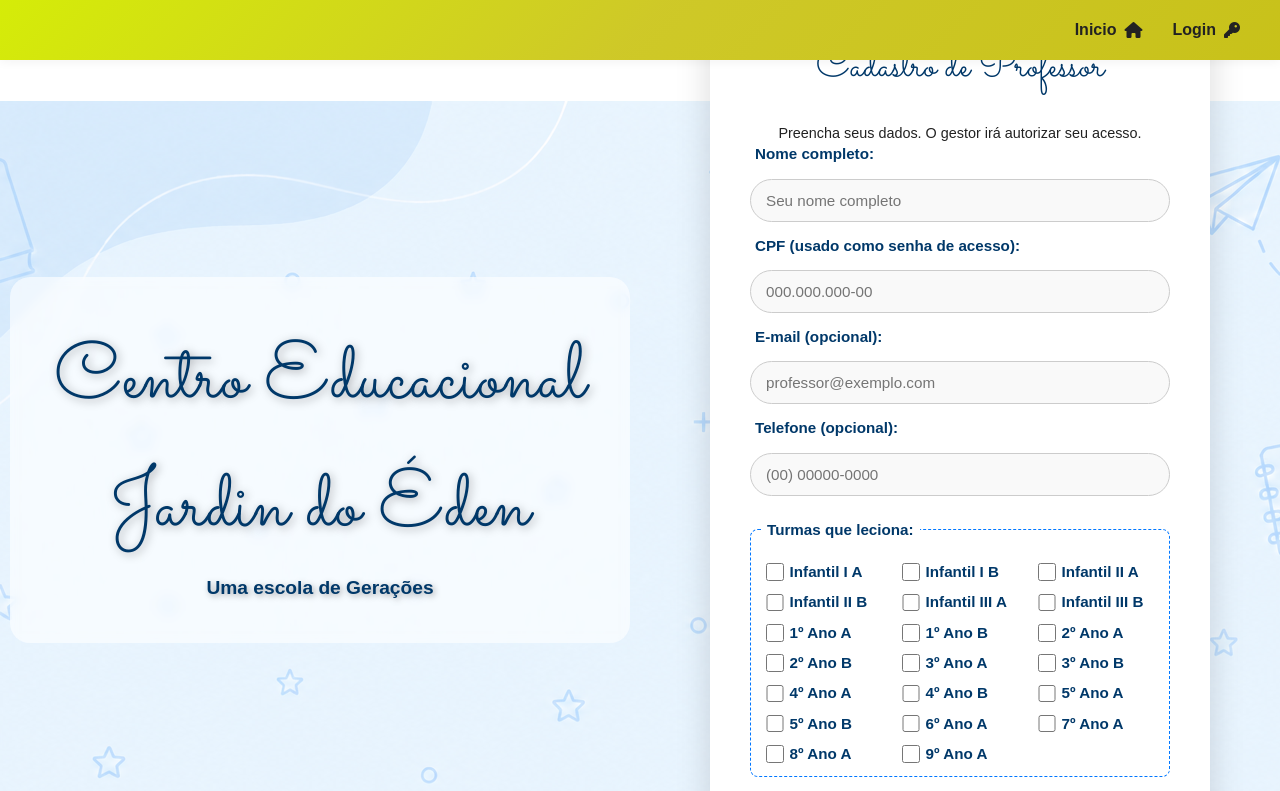
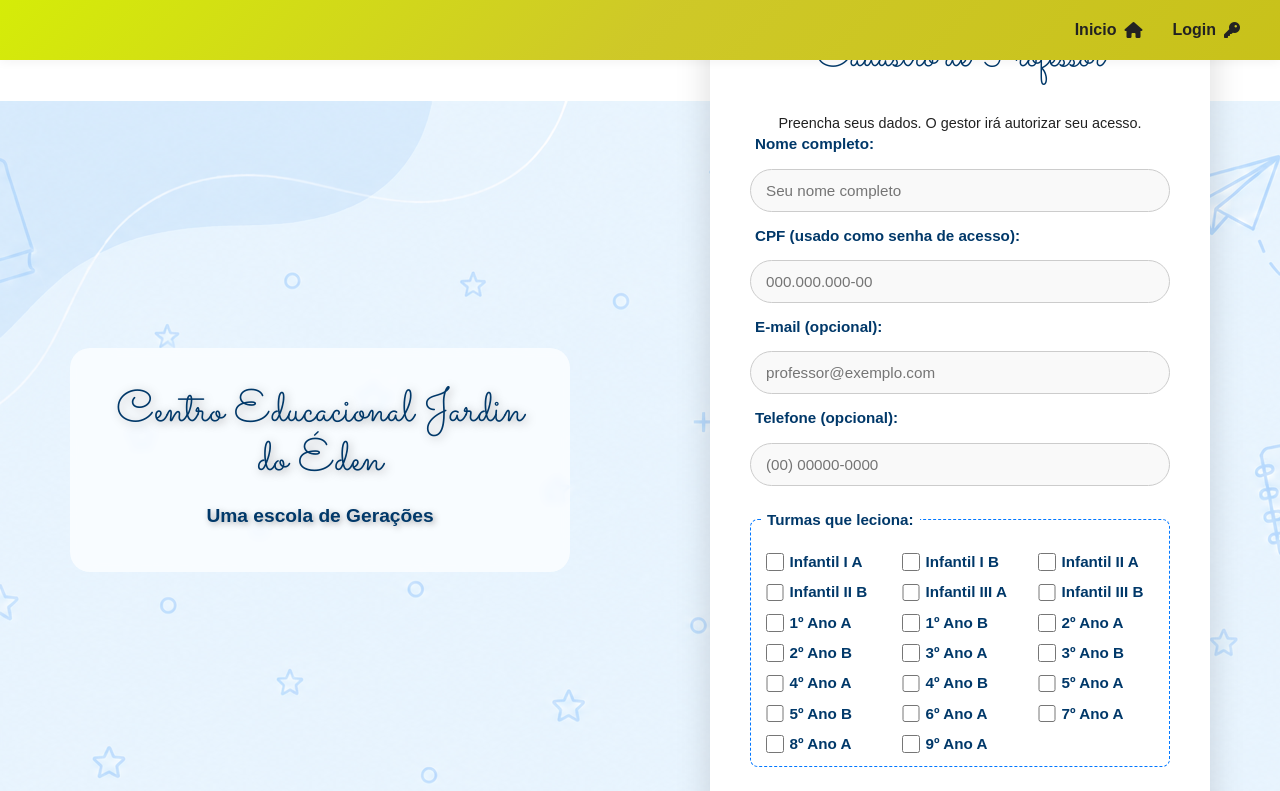
Before and after one commit to denin9w/SISTEMA-ESCOLAR-1.1, a plain HTML site: page cadastro-professor.htm in a window 1280 px wide. Shown: the top 791 px of the page. Drawn offline with nearby package versions, Linux system fonts and the light colour scheme; a web font is replaced by a local one.

```diff
--- a/style/login/login.css
+++ b/style/login/login.css
@@ -223,6 +223,8 @@ main#login-main img.moeda {
     }
 
     /* HEADER (Esquerda) - Agora ele fica transparente para mostrar a imagem do body */
+   @media screen and (min-width: 764px) {
+
     header {
         display: flex;
         flex-direction: column;
@@ -230,58 +232,65 @@ main#login-main img.moeda {
         align-items: center;
         grid-column: 1 / span 1;
         grid-row: 2 / span 1;
-        background: transparent; /* Tira a imagem daqui */
+        background: transparent;
         position: relative;
         height: 100vh;
         box-shadow: none;
     }
 
-    /* Adiciona um leve degradê branco atrás do texto para ele ficar legível */
+    /* O Card de boas vindas na esquerda */
     .text-fixo {
         position: relative;
         z-index: 2;
         text-align: center;
         padding: 40px;
-        background: rgba(255, 255, 255, 0.6);
+        background: rgba(255, 255, 255, 0.7);
         border-radius: 20px;
-        backdrop-filter: blur(5px); /* Efeito de vidro embaçado super moderno */
+        backdrop-filter: blur(5px);
+
+        /* A MÁGICA ACONTECE AQUI: Dá um respiro igual dos dois lados */
+        width: 90%;
+        max-width: 500px;
+        box-sizing: border-box;
     }
 
     .text-fixo h1 {
-        font-size: 5rem;
+        font-size:clamp(2.5rem, 3.5vw, 6rem); /* Diminuí levemente para não estourar */
         color: var(--titlecor) !important;
+        line-height: 1.1;
+        margin-bottom: 15px;
     }
 
-    /* MAIN (Direita) - Fica transparente para mostrar a imagem do body */
-   main#login-main {
+    /* MAIN (Direita) */
+    main#login-main {
         grid-column: 2 / -1;
         grid-row: 2 / span 1;
         width: auto;
         display: flex;
         align-items: center;
         justify-content: center;
-        padding: 80px 40px 60px 40px;
 
-        /* A CORREÇÃO ESTÁ AQUI: Fundo totalmente transparente */
+        /* Ajustado para o mesmo respiro (80px no topo, 40px nas laterais) */
+        padding: 80px 40px;
+
         background: transparent !important;
     }
 
-    /* Garante que o "falso" fundo branco do mobile não apareça */
     main#login-main::before {
         display: none !important;
     }
 
-    /* O Card continua branco e flutuando sobre a imagem */
     #login-card {
-        box-shadow: 0 15px 35px rgba(0,0,0,0.15); /* Sombra mais forte para destacar */
+        box-shadow: 0 15px 35px rgba(0,0,0,0.15);
         padding: 50px 40px;
         border-radius: 16px;
         width: 100%;
         max-width: 450px;
         margin: 0 auto;
-        background: var(--fundo-card); /* Fundo branco no card */
+        background: var(--fundo-card);
         border: none;
     }
+}
 
     /* ... (resto do código das abas, inputs e footer continua igual) ... */
 }
```
Also changed, not shown: loginresponsavel.htm (+7 -2 lines).
